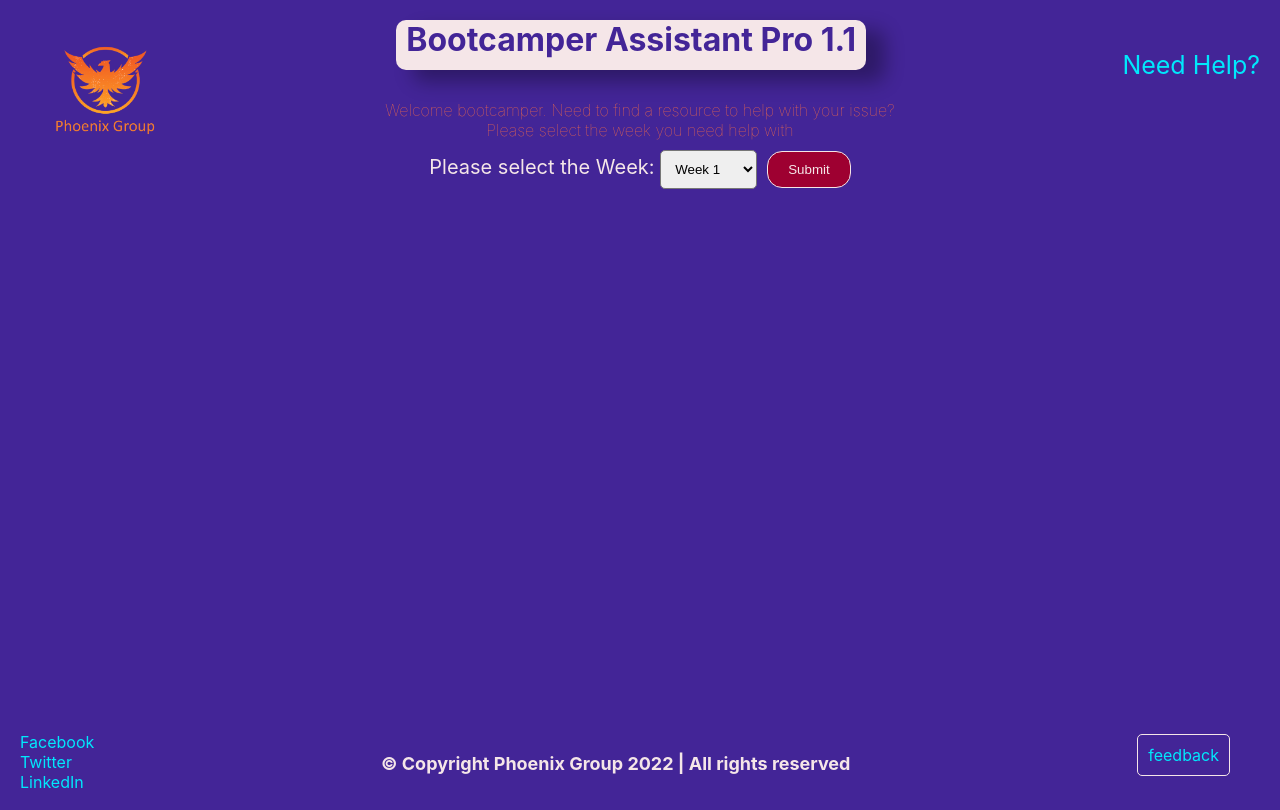
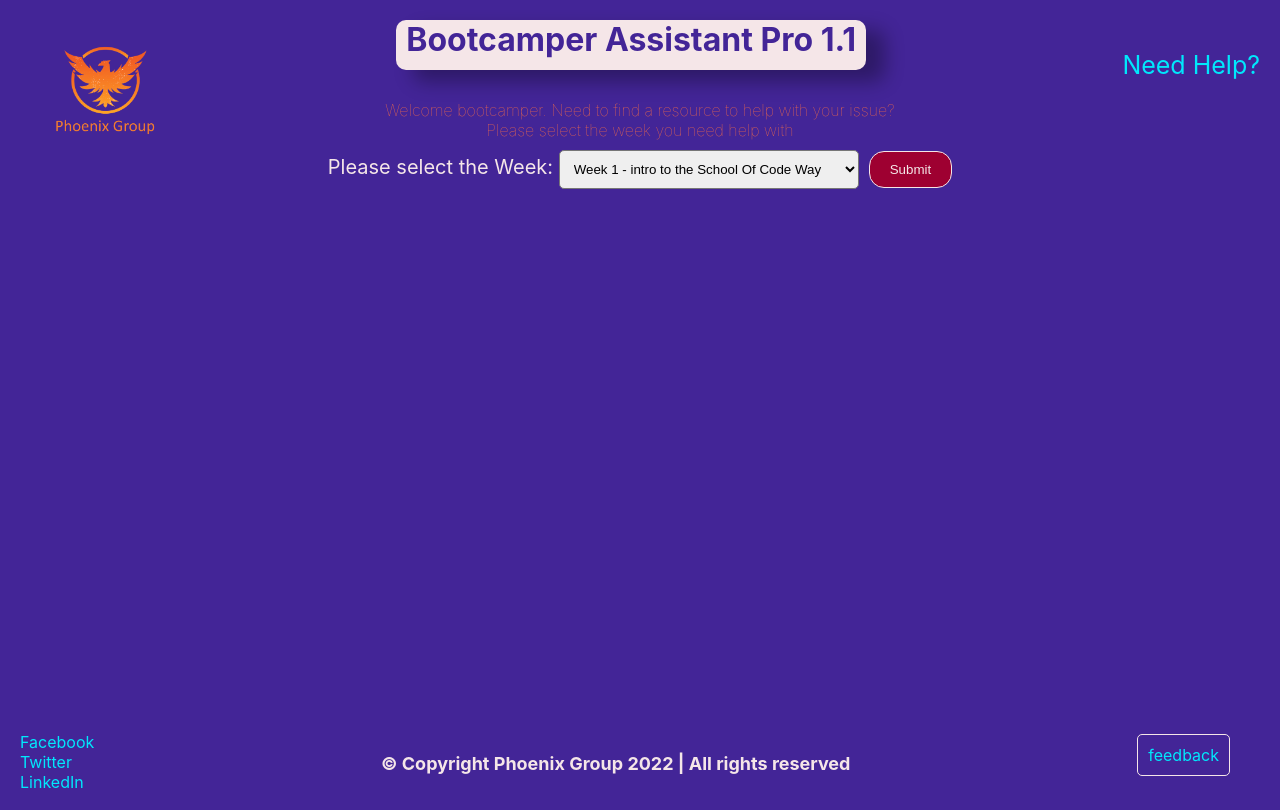
Before and after one commit to SchoolOfCode/w9_frontend-project-team-phoenix, a React (Create React App) app in the folder my-app/: page / in a window 1280 px wide. Built offline with nearby package versions, Linux system fonts and the light colour scheme; no server answers.

Commit message:
minor updates

```diff
--- a/my-app/src/Components/Nav/index.js
+++ b/my-app/src/Components/Nav/index.js
@@ -11,7 +11,7 @@ export default function Nav({handleSubmit, onchange}){
             <form onSubmit={handleSubmit}>
               <label className="category-select" >Please select the Week: </label>
                 <select className="select-week" name="week" id="week" onChange={onchange}>
-                  <option value="week1">Week 1</option>
+                  <option value="week1">Week 1 - intro to the School Of Code Way</option>
                   <option value="week2">Week 2</option>
                   <option value="week3">Week 3</option>
                   <option value="week4">Week 4</option>
```
